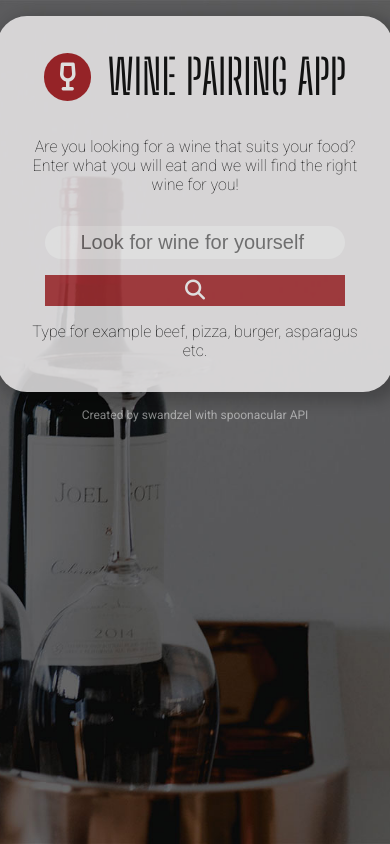
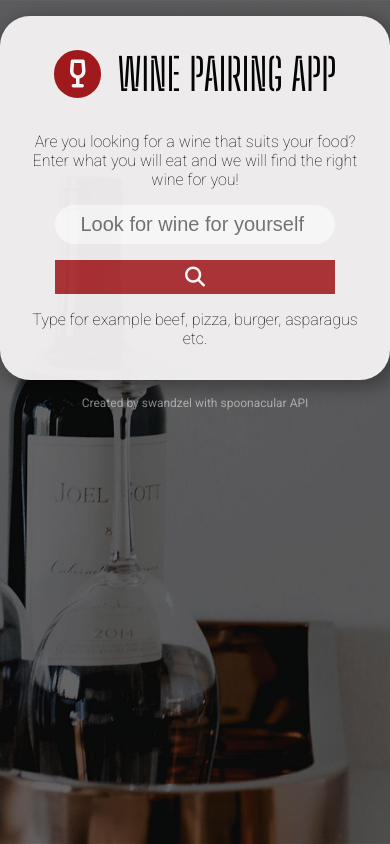
Before and after one commit to swandzel/wine-pairing-app, a React (Create React App) app: page / in a window 390 px wide. Built offline with nearby package versions, Linux system fonts and the light colour scheme.

Commit message:
Mobile view fixed

```diff
--- a/src/App.css
+++ b/src/App.css
@@ -14,7 +14,7 @@
   box-shadow: 5px 5px 15px 5px rgba(0, 0, 0, 0.27);
   padding: 2rem 0rem;
   margin: 1rem 0rem 0rem 0rem;
-  opacity: 0.8;
+  opacity: 0.95;
 }
 
 .container {
@@ -39,6 +39,13 @@
   cursor: pointer;
 }
 
+.search-container {
+  display: flex;
+  flex-direction: row;
+  justify-content: center;
+  align-items: center;
+}
+
 .search-bar {
   font-size: 1.5rem;
   text-align: center;
@@ -47,13 +54,6 @@
   border-radius: 30px;
   border: 0px;
   width: 500px;
-}
-
-.search-container {
-  display: flex;
-  flex-direction: row;
-  justify-content: center;
-  align-items: center;
 }
 
 .search-btn {
@@ -113,34 +113,24 @@
 
   .logo {
     font-size: 3.75rem;
-    margin-left: 0rem;
-    justify-content: center;
   }
 
   .search-bar {
     width: 300px;
   }
+
+  .search-btn {
+    font-size: 1.75rem;
+  }
 }
 
 @media screen and (max-width: 450px) {
-  /* .App {
-    width: 100%;
-  } */
+  .container {
+    padding: 0 1.8rem;
+  }
 
   .logo {
     font-size: 3.5rem;
-    margin-left: 0rem;
-    justify-content: center;
-  }
-  .search-bar {
-    font-size: 1.25rem;
-    width: 300px;
-  }
-}
-
-@media screen and (max-width: 400px) {
-  .logo {
-    font-size: 3rem;
     margin-left: 0rem;
     justify-content: center;
   }
@@ -149,11 +139,61 @@
     flex-direction: column;
   }
 
+  .search-bar {
+    /* width: 300px; */
+    width: 300px;
+  }
+
   .search-btn {
     background-color: #a4161bde;
     color: #fff;
     font-size: 1.25rem;
-    padding: 0.25rem 0rem;
+    padding: 0.35rem 0rem;
+    margin: 0rem 0rem;
     width: 300px;
   }
 }
+
+@media screen and (max-width: 400px) {
+  .container {
+    padding: 0 1.25rem;
+  }
+
+  .logo {
+    font-size: 2.75rem;
+    margin-left: 0rem;
+    justify-content: center;
+  }
+
+  .search-bar {
+    padding: 8px 0px;
+    font-size: 1.25rem;
+    width: 280px;
+  }
+
+  .search-btn {
+    width: 280px;
+  }
+
+  .food {
+    padding-bottom: 0rem;
+  }
+}
+
+@media screen and (max-width: 355px) {
+  .container {
+    padding: 0 0.5rem;
+  }
+
+  .logo {
+    font-size: 2.5rem;
+  }
+
+  .search-bar {
+    width: 250px;
+  }
+
+  .search-btn {
+    width: 250px;
+  }
+}
--- a/src/components/Grapes.css
+++ b/src/components/Grapes.css
@@ -12,3 +12,9 @@
 .grape {
   padding-right: 0.5rem;
 }
+
+@media screen and (max-width: 400px) {
+  .grapes {
+    font-size: 1.35rem;
+  }
+}
--- a/src/components/Wine.js
+++ b/src/components/Wine.js
@@ -12,7 +12,7 @@ function Wine(props) {
           </div>
           <a href={props.productMatches.link} target="_blank" rel="noreferrer">
             <button className="buy">
-              Buy This Wine ({props.productMatches.price}
+              Buy This Wine ({props.productMatches.price})
             </button>
           </a>
         </div>
```
